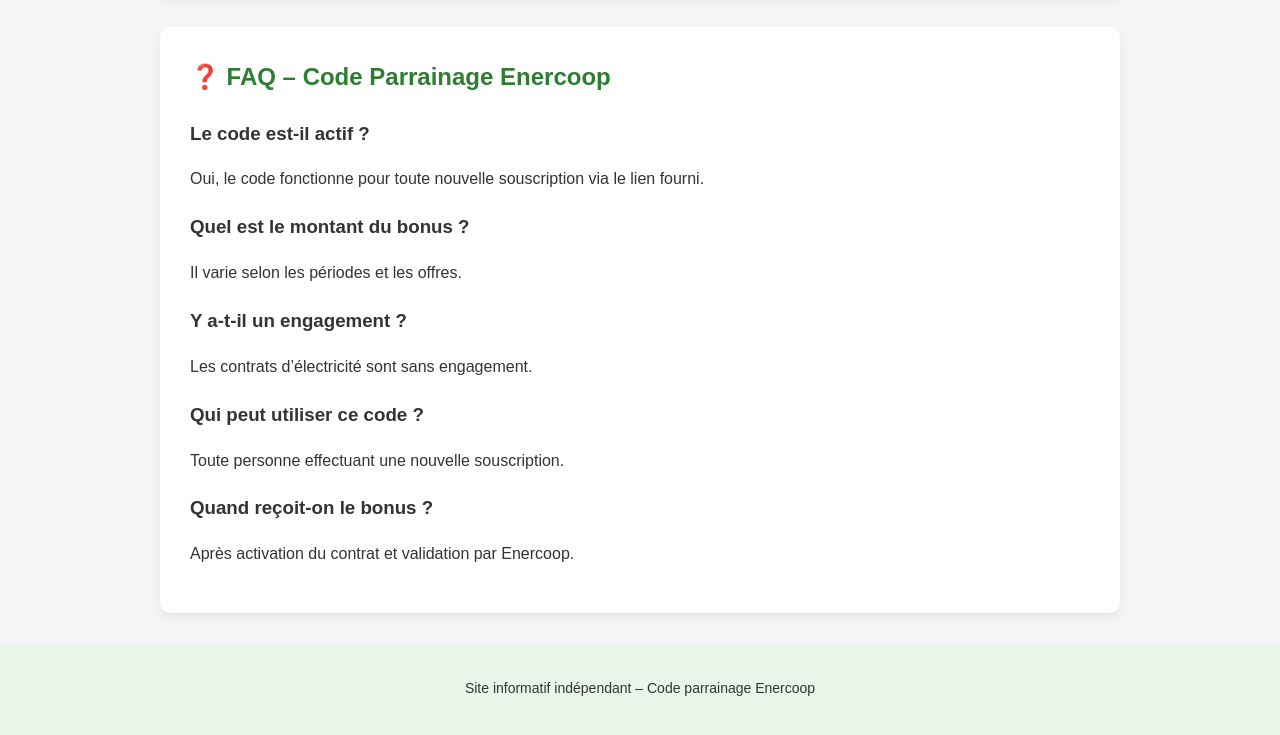
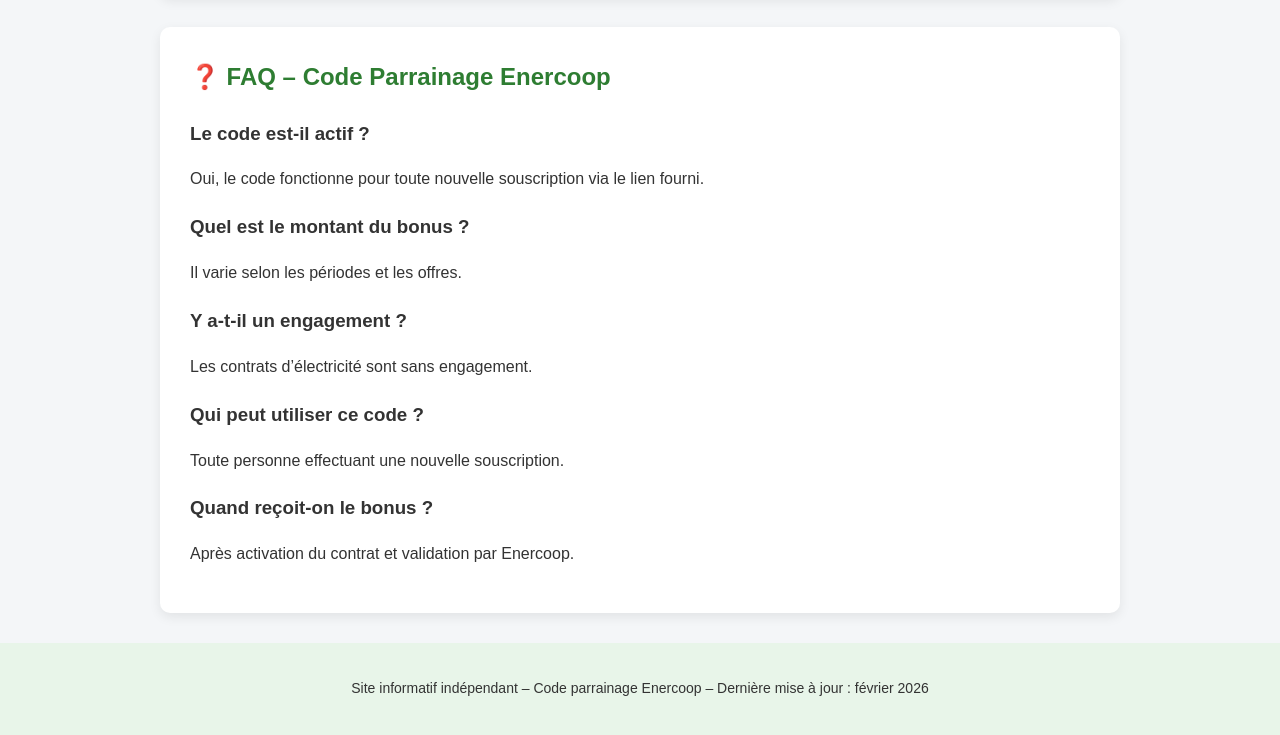
Before and after one commit to super-parrain/code-parrainage-enercoop, a plain HTML site: page index.html in a window 1280 px wide. Shown: the part 1628-2363 px from the top of the page. Drawn offline with Linux system fonts and the light colour scheme.

Commit message:
Update index.html

```diff
--- a/index.html
+++ b/index.html
@@ -96,7 +96,7 @@
 </section>
 
 <footer>
-<p>Site informatif indépendant – Code parrainage Enercoop</p>
+<p>Site informatif indépendant – Code parrainage Enercoop – Dernière mise à jour : février 2026</p>
 </footer>
 
 </body>
```
